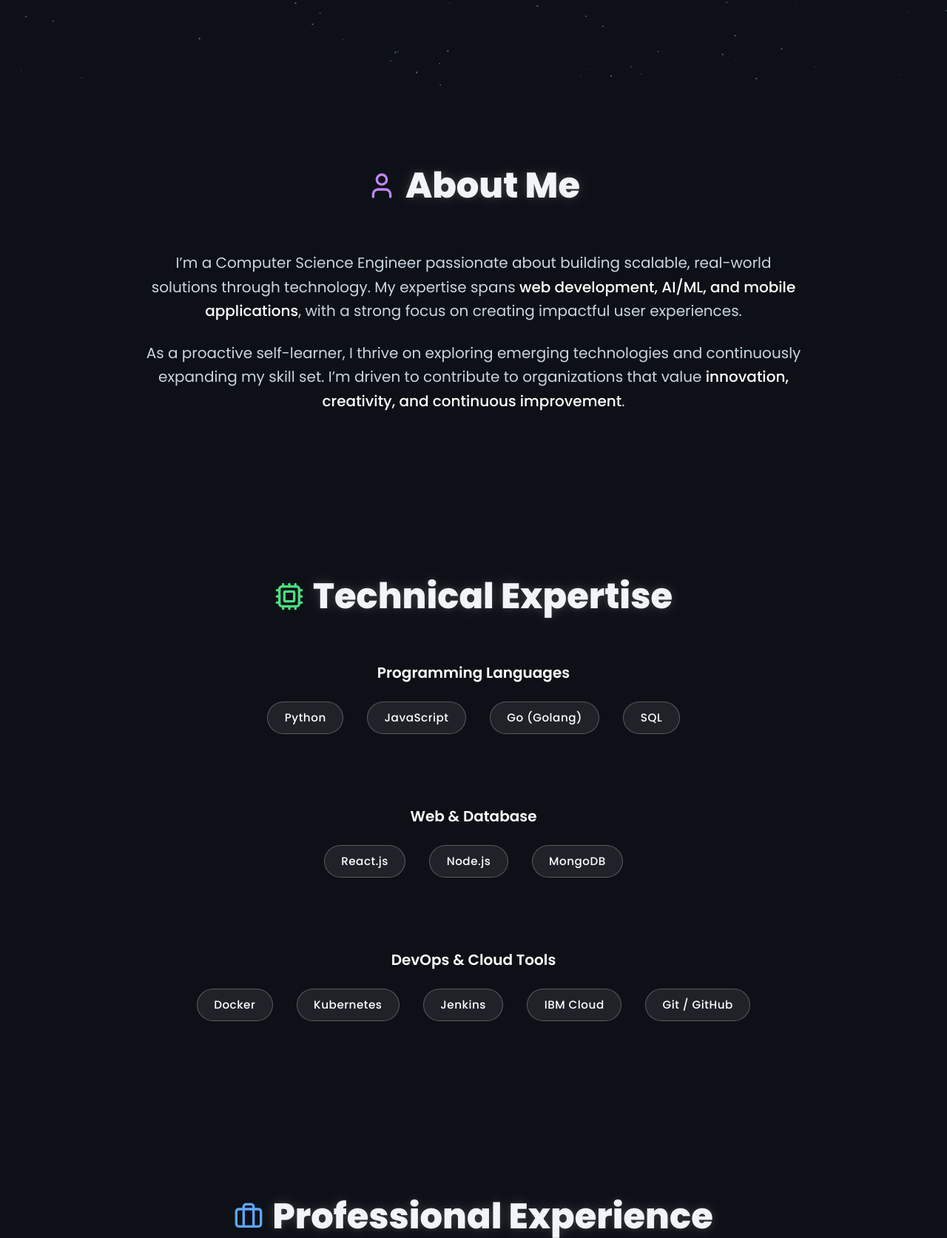
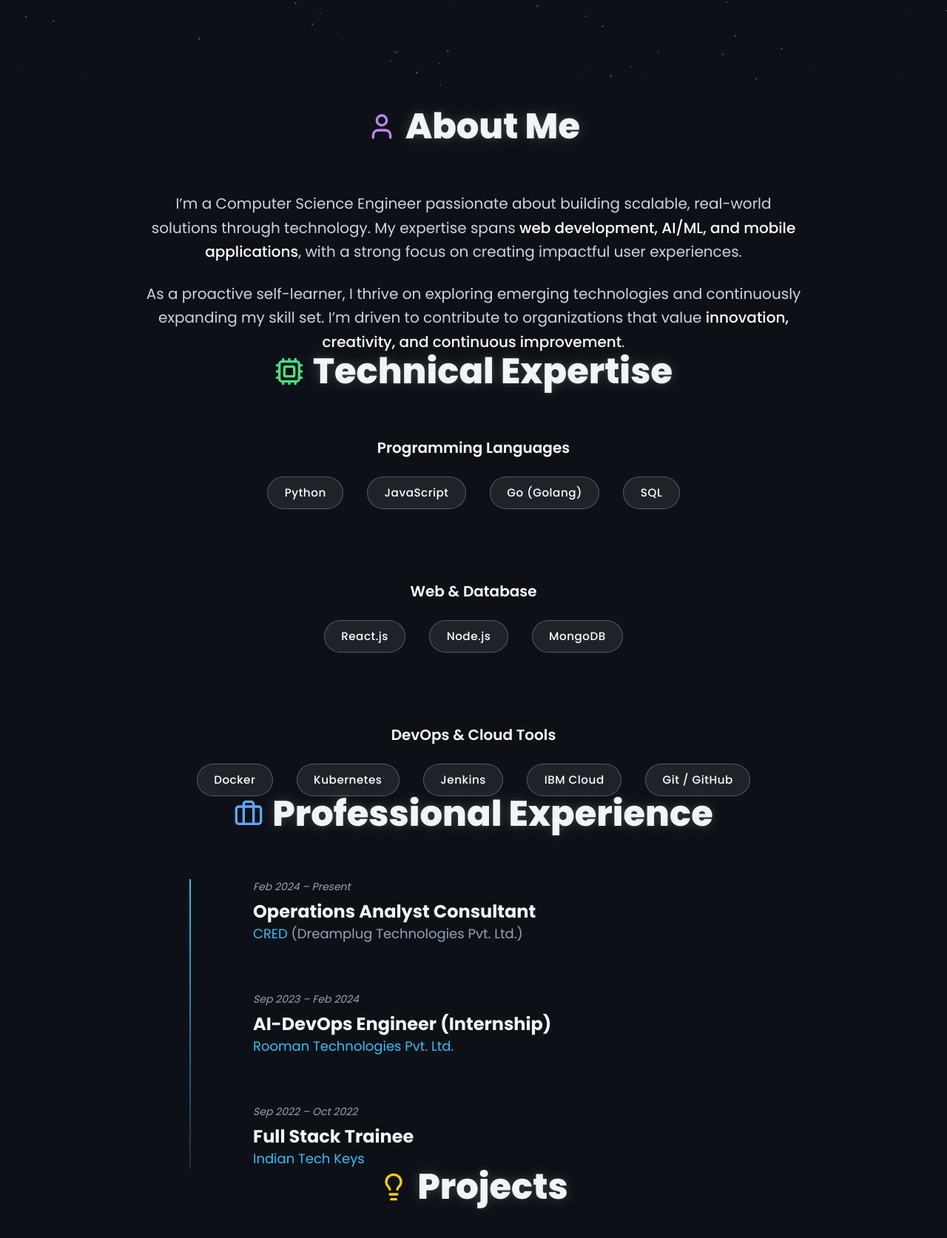
Before and after one commit to Punith-Singh/mywebsite, a plain HTML site: page index.html in a window 1280 px wide. Shown: the part 670-2343 px from the top of the page at 74% size. Drawn offline with nearby package versions, Linux system fonts and the light colour scheme.

Commit message:
Update index.html

```diff
--- a/index.html
+++ b/index.html
@@ -264,7 +264,7 @@
 </script>
 
 
-        <section id="about" class="py-20 scroll-animation">
+        <section id="about" class="py-18 scroll-animation">
           <h2 class="section-title flex items-center justify-center gap-3 text-5xl font-extrabold text-slate-100 mb-16">
             <i data-lucide="user" class="w-10 h-10 text-purple-400"></i>About Me
           </h2>
@@ -283,7 +283,7 @@
         </section>
 
 
-        <section id="skills" class="py-36 scroll-animation">
+        <section id="skills" class="py-18 scroll-animation">
           <h2 class="section-title flex items-center justify-center gap-3 text-5xl font-extrabold text-slate-100 mb-16">
             <i data-lucide="cpu"class="w-10 h-10 text-green-400"></i>Technical Expertise
           </h2>
@@ -356,7 +356,7 @@
         </style>
 
 
-        <section id="experience" class="py-24 scroll-animation">
+        <section id="experience" class="py-18 scroll-animation">
           <h2 class="section-title flex items-center justify-center gap-3 text-5xl font-extrabold text-slate-100 mb-16">
             <i data-lucide="briefcase" class="w-10 h-10 text-blue-400"></i> Professional Experience
           </h2>
@@ -403,7 +403,7 @@
 
 
 
-        <section id="projects" class="py-24 scroll-animation">
+        <section id="projects" class="py-18 scroll-animation">
           <h2 class="section-title flex items-center justify-center gap-3 text-5xl font-extrabold text-slate-100 mb-16">
             <i data-lucide="lightbulb" class="w-10 h-10 text-yellow-400"></i> Projects
           </h2>
@@ -521,7 +521,7 @@
         </section>
 
 
-        <section id="contact" class="py-24 scroll-animation">
+        <section id="contact" class="py-18 scroll-animation">
           <h2 class="section-title flex items-center justify-center gap-3 text-5xl font-extrabold text-slate-100 mb-6">
             <i data-lucide="send" class="w-10 h-10 text-red-400"></i> Get In Touch
           </h2>
```
